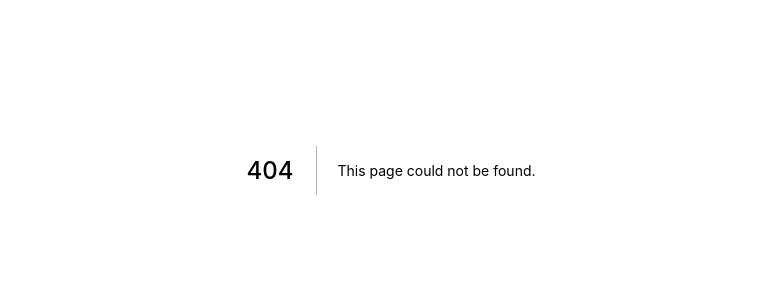
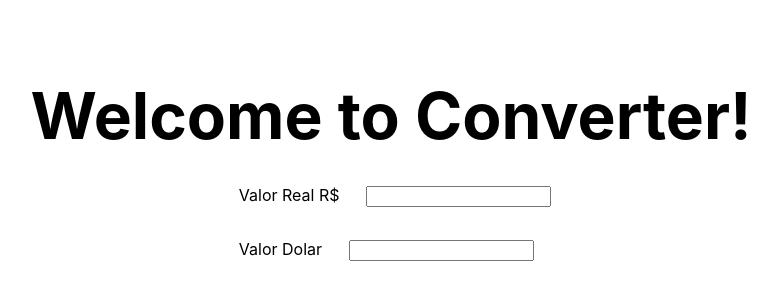
Before and after one commit to vitormoschetta/NextJS-Fundamentos, a Next.js app: page /converte in a window 1280 px wide. Before the commit this address had no page. Shown: the part 230-530 px from the top of the page, without its empty margins (249-1027 px from the left). Built offline with nearby package versions, Linux system fonts and the light colour scheme.

Commit message:
add project

```diff
--- /dev/null
+++ b/pages/converte.jsx
@@ -0,0 +1,27 @@
+import styles from '../styles/Home.module.css'
+
+export default function Init() {
+
+    const titulo = <h1 className={styles.title}> Welcome to Converter!</h1>
+
+    return (
+        <div className={styles.container}>
+            <main className={styles.main}>
+
+                {titulo}
+
+                <div className={styles.formulario}>
+                    <div>
+                        <label>Valor Real R$</label>
+                        <input type="text"></input>
+                    </div>
+
+                    <div>
+                        <label>Valor Dolar</label>
+                        <input type="text"></input>
+                    </div>
+                </div>
+            </main>
+        </div>
+    )
+}
--- a/styles/Home.module.css
+++ b/styles/Home.module.css
@@ -119,3 +119,14 @@
     flex-direction: column;
   }
 }
+
+
+.formulario div {
+  margin-top: 2em;
+  margin-left: 0.5rem;
+}
+
+
+.formulario div input{
+  margin-left: 2em;
+}
```
Also changed, not shown: pages/index.jsx (added, +13 -0 lines), pages/index_framework.js (renamed from pages/index.js).
